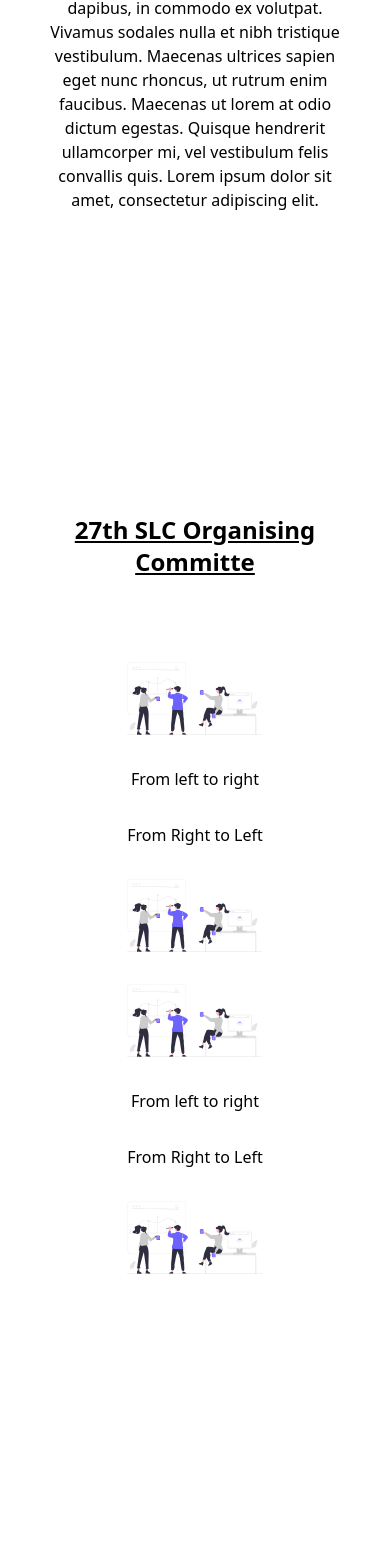
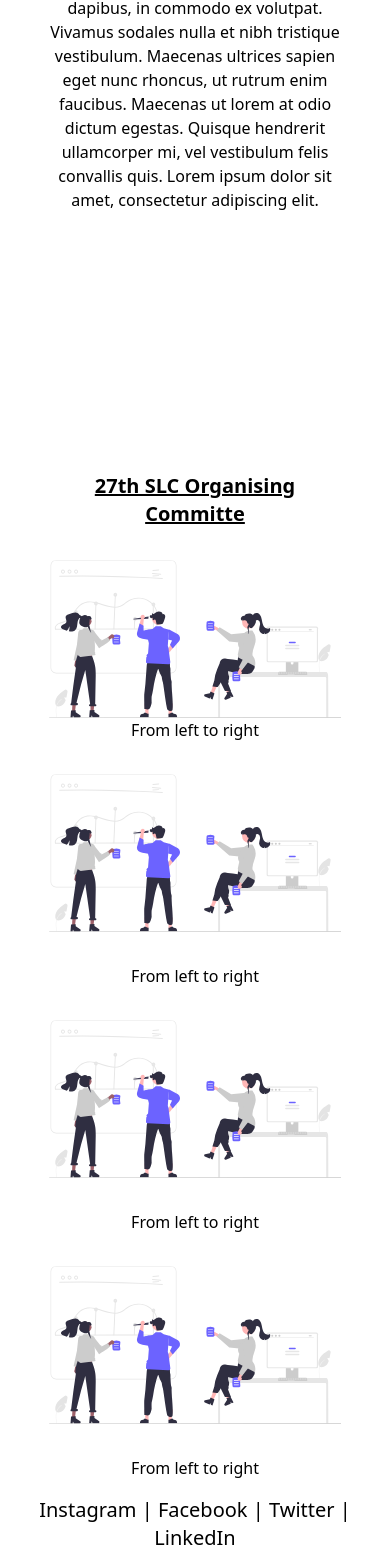
Before and after one commit to vincentcayadi/slc-website, a Next.js app: page / in a window 390 px wide. Shown: the part 4488-6056 px from the top of the page. Before the commit the page ends 5804 px from the top, so only its background shows below. Built offline with nearby package versions, Linux system fonts and the light colour scheme.

Commit message:
half assed footer

```diff
--- a/components/footer.tsx
+++ b/components/footer.tsx
@@ -2,7 +2,9 @@ export default function Footer() {
   return (
     /* footer for social media links*/
     <>
-      <div className="flex flex-row items-center justify-center p-2 m-2 text-xl text-center "></div>
+      <div className="flex flex-row items-center justify-center p-2 m-2 text-xl text-center ">
+        Instagram | Facebook | Twitter | LinkedIn
+      </div>
     </>
   );
 }
--- a/pages/index.tsx
+++ b/pages/index.tsx
@@ -3,6 +3,7 @@ import OneTeam from "../public/one.svg";
 import TwoTeam from "../public/two.svg";
 import Profile from "../public/profile.svg";
 import Logo from "../public/logo.svg";
+import Footer from "../components/footer";
 const Home = () => {
   return (
     <>
@@ -109,12 +110,12 @@ const Home = () => {
             </div>
           </div>
         </div>
-        <div>
+        <div className="hidden md:block">
           <div className="grid h-screen text-center place-items-center">
-            <h1 className="text-2xl font-bold text-center underline md:mb-12 md:text-4xl">
+            <h1 className="text-4xl font-bold text-center underline ">
               27th SLC Organising Committe
             </h1>
-            <div className="grid grid-cols-1 gap-8 md:grid-cols-3">
+            <div className="grid grid-cols-3 gap-8">
               <div className="md:col-span-2">
                 <OneTeam />
               </div>
@@ -134,7 +135,37 @@ const Home = () => {
             </div>
           </div>
         </div>
+        <div className="block md:hidden">
+          <div className="grid text-center place-items-center">
+            <div>
+              <h1 className="mb-8 text-xl font-bold text-center underline">
+                27th SLC Organising Committe
+              </h1>
+              <div className="grid gap-8">
+                <div>
+                  <div>
+                    <OneTeam />
+                  </div>
+                  <p>From left to right</p>
+                </div>
+                <div>
+                  <OneTeam />
+                </div>
+                <p>From left to right</p>
+                <div>
+                  <OneTeam />
+                </div>
+                <p>From left to right</p>
+                <div>
+                  <OneTeam />
+                </div>
+                <p>From left to right</p>
+              </div>
+            </div>
+          </div>
+        </div>
       </div>
+      <Footer />
     </>
   );
 };
```
